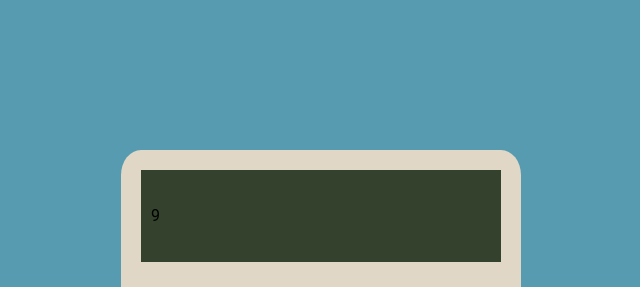
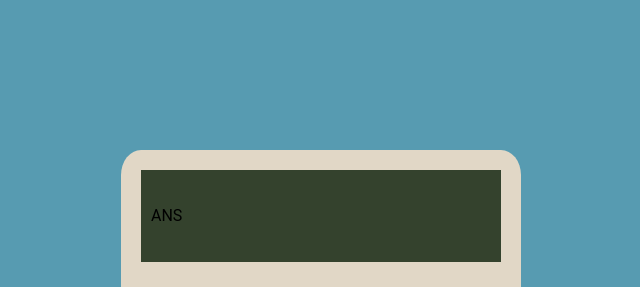
Before and after one commit to CCWebb14/Calculator, a website: page index.html in a window 1280 px wide. Both pictures are taken after a click on the button "ANS". Shown: the top 287 px of the page, 319-959 px from the left. Drawn offline with Linux system fonts and the light colour scheme.

Commit message:
query of unit-box class and updating of innerhtml on button press, removal of placeholder in unitbox html

```diff
--- a/app.js
+++ b/app.js
@@ -26,9 +26,11 @@ const operate = (num1, operator, num2) => {
 let displayValue = '';
 
 const buttons = document.querySelectorAll('button');
+const unitBox = document.querySelector('.unit-box');
 
 buttons.forEach((button) =>
   button.addEventListener('click', () => {
     displayValue += button.innerHTML;
+    unitBox.innerHTML = displayValue;
   })
 );
--- a/index.html
+++ b/index.html
@@ -11,7 +11,7 @@
     <div class="main">
         <div class="face">
             <div class="display">
-                <div class="unit-box">9</div>
+                <div class="unit-box"></div>
             </div>
             <button id="7">7</button>
             <button id="8">8</button>
```
